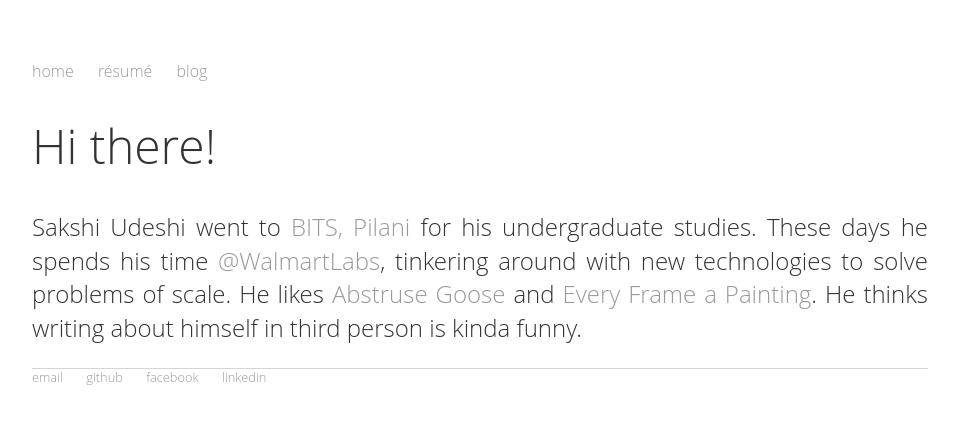
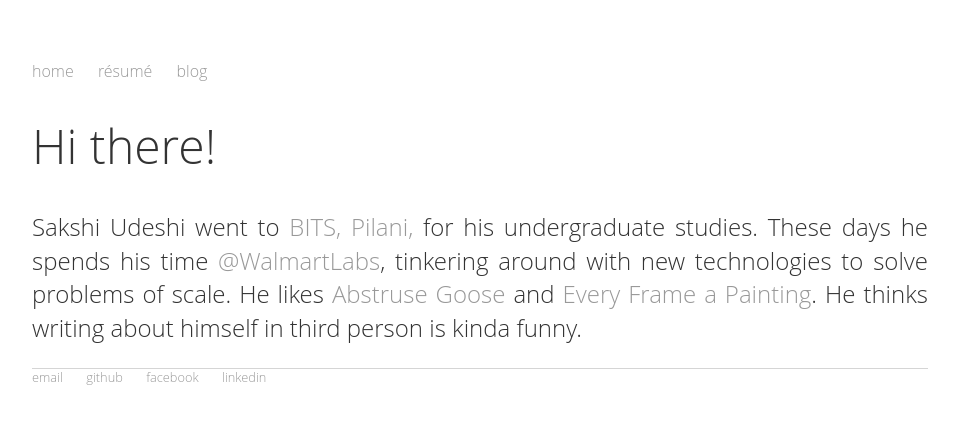
Before and after one commit to sakshiudeshi/sakshiudeshi.github.io, a Jekyll site: the page built from index.html, in a window 1280 px wide. Shown: the top 424 px of the page, without its empty margins (160-1118 px from the left). Built offline with Jekyll 4.4.1, drawn with Linux system fonts in a browser that asks for light colours.

Commit message:
Update index.html

```diff
--- a/index.html
+++ b/index.html
@@ -6,5 +6,5 @@ title: Sakshi Udeshi
 		<div class="blurb">
 			<h1>Hi there!</h1>
 
-			<p>Sakshi Udeshi went to <a href="http://www.bits-pilani.ac.in/Goa/index.aspx" target="_blank">BITS, Pilani</a> for his undergraduate studies. These days he spends his time <a href="http://www.walmartlabs.com/india/" target="_blank">@WalmartLabs</a>, tinkering around with new technologies to solve problems of scale. He likes <a href="http://www.abstrusegoose.com" target="_blank">Abstruse Goose</a> and <a href = "https://www.youtube.com/user/everyframeapainting" target="_blank">Every Frame a Painting</a>. He thinks writing about himself in third person is kinda funny.  </p>
+			<p>Sakshi Udeshi went to <a href="http://www.bits-pilani.ac.in/Goa/index.aspx" target="_blank">BITS, Pilani,</a> for his undergraduate studies. These days he spends his time <a href="http://www.walmartlabs.com/india/" target="_blank">@WalmartLabs</a>, tinkering around with new technologies to solve problems of scale. He likes <a href="http://www.abstrusegoose.com" target="_blank">Abstruse Goose</a> and <a href = "https://www.youtube.com/user/everyframeapainting" target="_blank">Every Frame a Painting</a>. He thinks writing about himself in third person is kinda funny.  </p>
 		</div>
```
